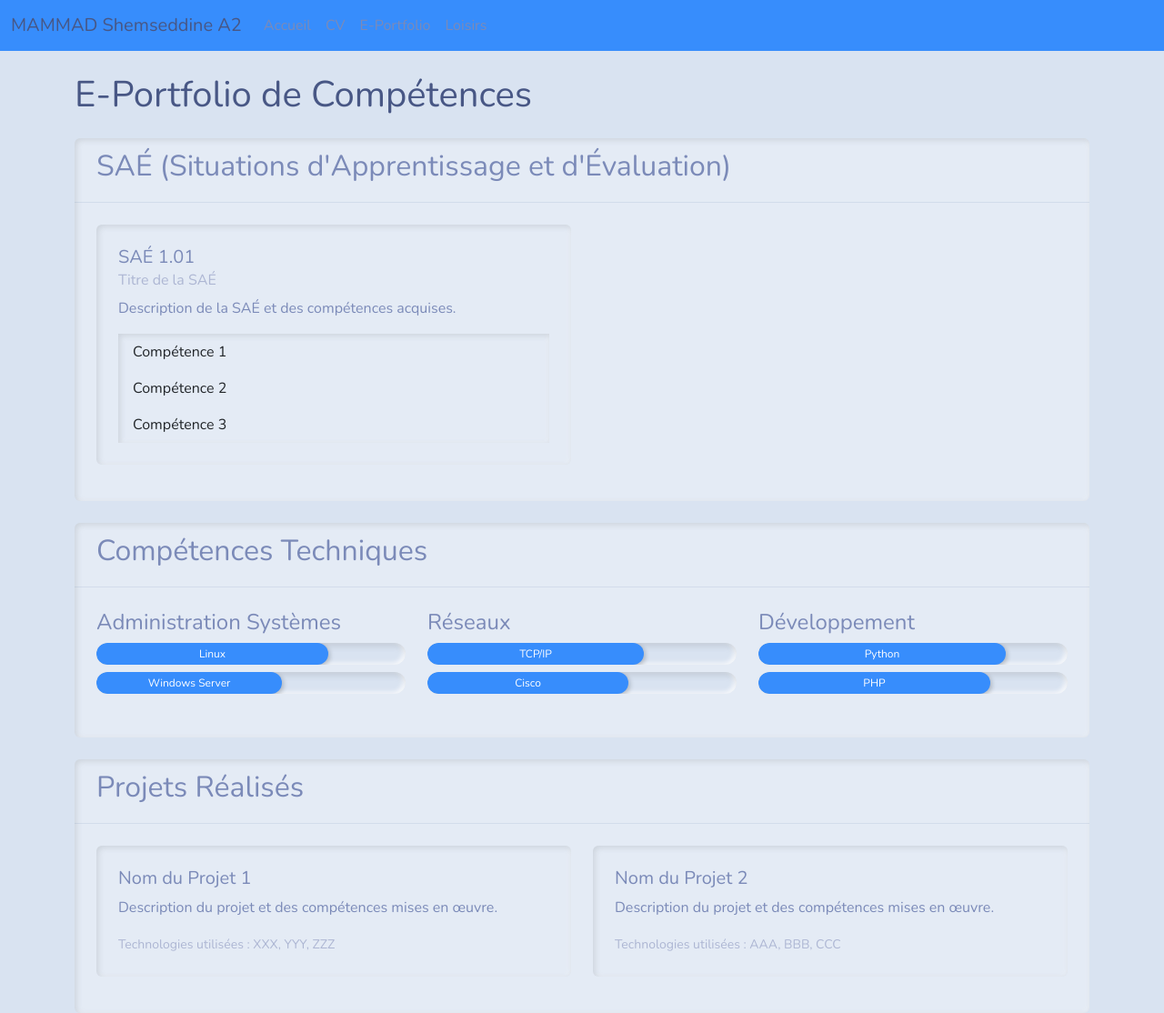
After one commit to Shemseddine-Mammad/SAE1.4, a Symfony app: template templates/shems/portfolio.html.twig in a window 1280 px wide. The commit adds this page. Shown: the whole page at 91% size. Run offline with Twig, Linux system fonts and the light colour scheme; the template is opened without the code that fills it, so the values that code supplies are empty; some libraries are stand-ins or nearby versions.

Commit message:
sauvegarde 15/01/

```diff
--- a/templates/base.html.twig
+++ b/templates/base.html.twig
@@ -2,48 +2,33 @@
 <html>
  <head>
     <meta charset="UTF-8">
-    <title>{% block title %}Welcome!{% endblock %}</title>
-    <link rel= "stylesheet" href="https://bootswatch.com/5/quartz/bootstrap.css">
+    <title>{% block title %}Mon Portfolio{% endblock %}</title>
+    <link rel="stylesheet" href="https://bootswatch.com/5/morph/bootstrap.css">
+    <script src="https://cdn.jsdelivr.net/npm/bootstrap@5.3.0/dist/js/bootstrap.bundle.min.js"></script>
     {% block stylesheets %}{% endblock %}
  </head>
  <body>
  <nav class="navbar navbar-expand-lg bg-primary" data-bs-theme="dark">
   <div class="container-fluid">
-    <a class="navbar-brand" href="#">Navbar</a>
-    <button class="navbar-toggler" type="button" data-bs-toggle="collapse" data-bs-target="#navbarColor01" aria-controls="navbarColor01" aria-expanded="false" aria-label="Toggle navigation">
+    <a class="navbar-brand" href="{{ path('app_home') }}">MAMMAD Shemseddine A2</a>
+    <button class="navbar-toggler" type="button" data-bs-toggle="collapse" data-bs-target="#navbarColor01">
       <span class="navbar-toggler-icon"></span>
     </button>
     <div class="collapse navbar-collapse" id="navbarColor01">
       <ul class="navbar-nav me-auto">
         <li class="nav-item">
-          <a class="nav-link active" href="#">Home
-            <span class="visually-hidden">(current)</span>
-          </a>
+          <a class="nav-link" href="{{ path('app_home') }}">Accueil</a>
         </li>
         <li class="nav-item">
-          <a class="nav-link" href="#">Features</a>
+          <a class="nav-link" href="{{ path('app_cv') }}">CV</a>
         </li>
         <li class="nav-item">
-          <a class="nav-link" href="#">Pricing</a>
+          <a class="nav-link" href="{{ path('app_portfolio') }}">E-Portfolio</a>
         </li>
         <li class="nav-item">
-          <a class="nav-link" href="#">About</a>
-        </li>
-        <li class="nav-item dropdown">
-          <a class="nav-link dropdown-toggle" data-bs-toggle="dropdown" href="#" role="button" aria-haspopup="true" aria-expanded="false">Dropdown</a>
-          <div class="dropdown-menu">
-            <a class="dropdown-item" href="#">Action</a>
-            <a class="dropdown-item" href="#">Another action</a>
-            <a class="dropdown-item" href="#">Something else here</a>
-            <div class="dropdown-divider"></div>
-            <a class="dropdown-item" href="#">Separated link</a>
-          </div>
+          <a class="nav-link" href="{{ path('app_loisirs') }}">Loisirs</a>
         </li>
       </ul>
-      <form class="d-flex">
-        <input class="form-control me-sm-2" type="search" placeholder="Search">
-        <button class="btn btn-secondary my-2 my-sm-0" type="submit">Search</button>
-      </form>
     </div>
   </div>
 </nav>
--- /dev/null
+++ b/templates/shems/portfolio.html.twig
@@ -0,0 +1,108 @@
+{% extends 'base.html.twig' %}
+
+{% block title %}Mon E-Portfolio{% endblock %}
+
+{% block body %}
+<div class="container mt-4">
+    <h1 class="mb-4">E-Portfolio de Compétences</h1>
+
+    <!-- SAÉ Section -->
+    <div class="card mb-4">
+        <div class="card-header">
+            <h2>SAÉ (Situations d'Apprentissage et d'Évaluation)</h2>
+        </div>
+        <div class="card-body">
+            <!-- SAÉ Cards -->
+            <div class="row">
+                <div class="col-md-6 mb-3">
+                    <div class="card h-100">
+                        <div class="card-body">
+                            <h5 class="card-title">SAÉ 1.01</h5>
+                            <h6 class="card-subtitle mb-2 text-muted">Titre de la SAÉ</h6>
+                            <p class="card-text">Description de la SAÉ et des compétences acquises.</p>
+                            <ul class="list-group list-group-flush">
+                                <li class="list-group-item">Compétence 1</li>
+                                <li class="list-group-item">Compétence 2</li>
+                                <li class="list-group-item">Compétence 3</li>
+                            </ul>
+                        </div>
+                    </div>
+                </div>
+                <!-- Ajoutez d'autres SAÉ de la même manière -->
+            </div>
+        </div>
+    </div>
+
+    <!-- Compétences Techniques -->
+    <div class="card mb-4">
+        <div class="card-header">
+            <h2>Compétences Techniques</h2>
+        </div>
+        <div class="card-body">
+            <div class="row">
+                <!-- Administration Systèmes -->
+                <div class="col-md-4 mb-3">
+                    <h4>Administration Systèmes</h4>
+                    <div class="progress mb-2">
+                        <div class="progress-bar" role="progressbar" style="width: 75%">Linux</div>
+                    </div>
+                    <div class="progress mb-2">
+                        <div class="progress-bar" role="progressbar" style="width: 60%">Windows Server</div>
+                    </div>
+                </div>
+
+                <!-- Réseaux -->
+                <div class="col-md-4 mb-3">
+                    <h4>Réseaux</h4>
+                    <div class="progress mb-2">
+                        <div class="progress-bar" role="progressbar" style="width: 70%">TCP/IP</div>
+                    </div>
+                    <div class="progress mb-2">
+                        <div class="progress-bar" role="progressbar" style="width: 65%">Cisco</div>
+                    </div>
+                </div>
+
+                <!-- Développement -->
+                <div class="col-md-4 mb-3">
+                    <h4>Développement</h4>
+                    <div class="progress mb-2">
+                        <div class="progress-bar" role="progressbar" style="width: 80%">Python</div>
+                    </div>
+                    <div class="progress mb-2">
+                        <div class="progress-bar" role="progressbar" style="width: 75%">PHP</div>
+                    </div>
+                </div>
+            </div>
+        </div>
+    </div>
+
+    <!-- Projets Réalisés -->
+    <div class="card">
+        <div class="card-header">
+            <h2>Projets Réalisés</h2>
+        </div>
+        <div class="card-body">
+            <div class="row">
+                <div class="col-md-6 mb-3">
+                    <div class="card">
+                        <div class="card-body">
+                            <h5 class="card-title">Nom du Projet 1</h5>
+                            <p class="card-text">Description du projet et des compétences mises en œuvre.</p>
+                            <p class="card-text"><small class="text-muted">Technologies utilisées : XXX, YYY, ZZZ</small></p>
+                        </div>
+                    </div>
+                </div>
+                <div class="col-md-6 mb-3">
+                    <div class="card">
+                        <div class="card-body">
+                            <h5 class="card-title">Nom du Projet 2</h5>
+                            <p class="card-text">Description du projet et des compétences mises en œuvre.</p>
+                            <p class="card-text"><small class="text-muted">Technologies utilisées : AAA, BBB, CCC</small></p>
+                        </div>
+                    </div>
+                </div>
+            </div>
+        </div>
+    </div>
+</div>
+{% endblock %}
```
Also changed, not shown: src/Controller/ShemsController.php (+22 -9 lines), templates/shems/cv.html.twig (added, +60 -0 lines), templates/shems/home.html.twig (added, +31 -0 lines), templates/shems/home2.html.twig (deleted, +0 -8 lines), templates/shems/index.html.twig (deleted, +0 -20 lines), templates/shems/loisirs.html.twig (added, +63 -0 lines).
